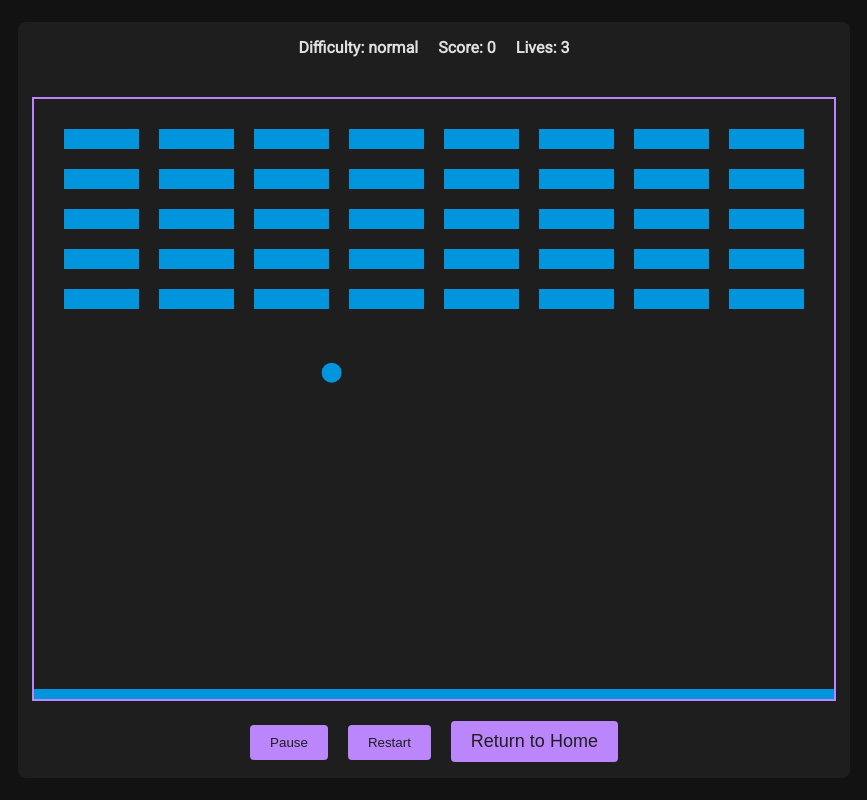
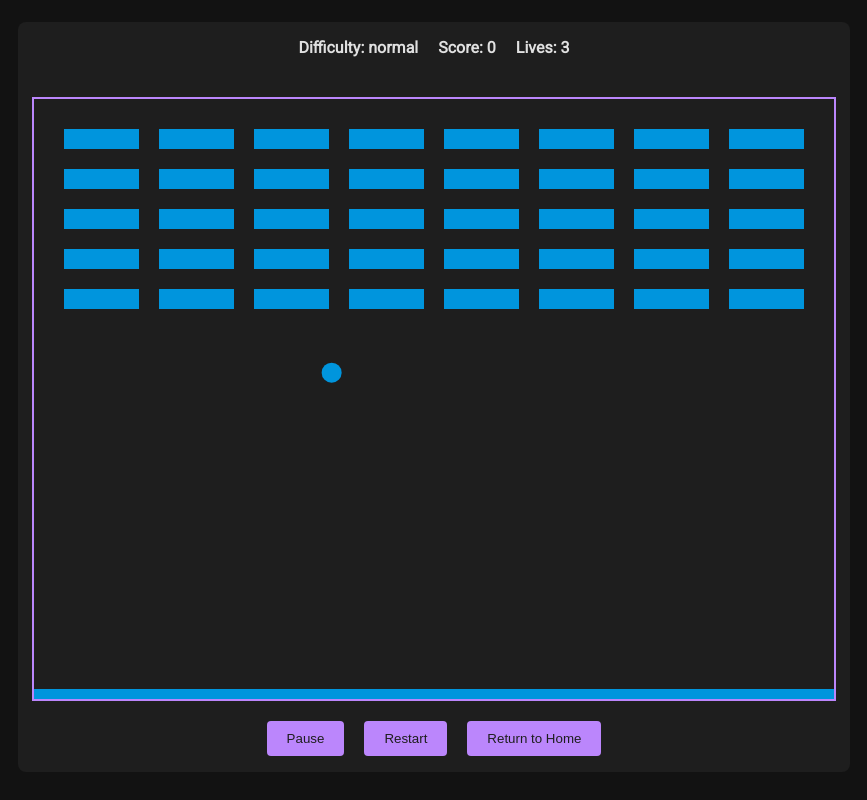
Before and after one commit to csning1998/Breakout-and-Galaxian, a Vue app: page /game in a window 1280 px wide. Shown: the part 368-1168 px from the top of the page, without its empty margins (206-1073 px from the left). Built offline with nearby package versions, Linux system fonts and the light colour scheme.

Commit message:
Fixed: Appearance of the buttons are not consistent.

```diff
--- a/src/components/game/GameComponent.vue
+++ b/src/components/game/GameComponent.vue
@@ -122,9 +122,9 @@ function return2Home() {
     </div>
     <canvas ref="gameCanvas" width="800" height="600"></canvas>
     <div class="controls">
-      <button @click="togglePauseGame">{{ isGamePaused ? 'Resume' : 'Pause' }}</button>
-      <button @click="restartGame">Restart</button>
-      <button @click="return2Home" class="back-to-home-button">Return to Home</button>
+      <button @click="togglePauseGame" class="functionality-button">{{ isGamePaused ? 'Resume' : 'Pause' }}</button>
+      <button @click="restartGame" class="functionality-button">Restart</button>
+      <button @click="return2Home" class="functionality-button">Return to Home</button>
     </div>
   </section>
 </template>
```
